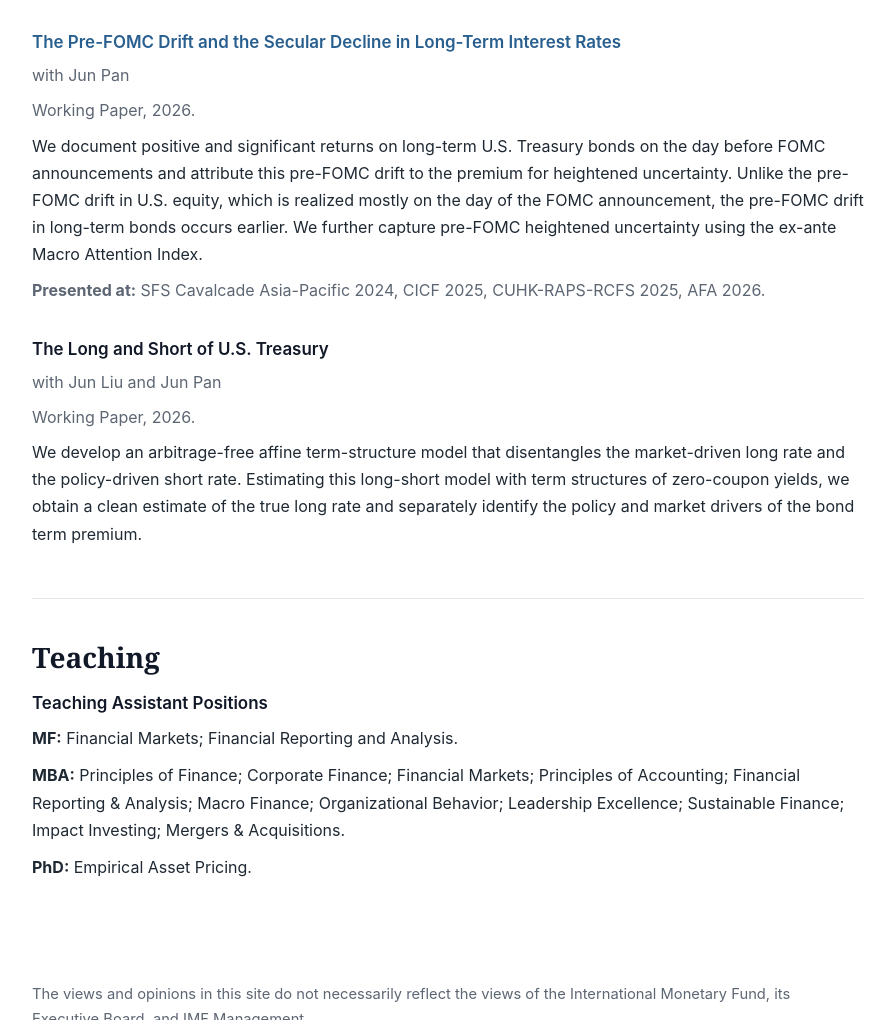
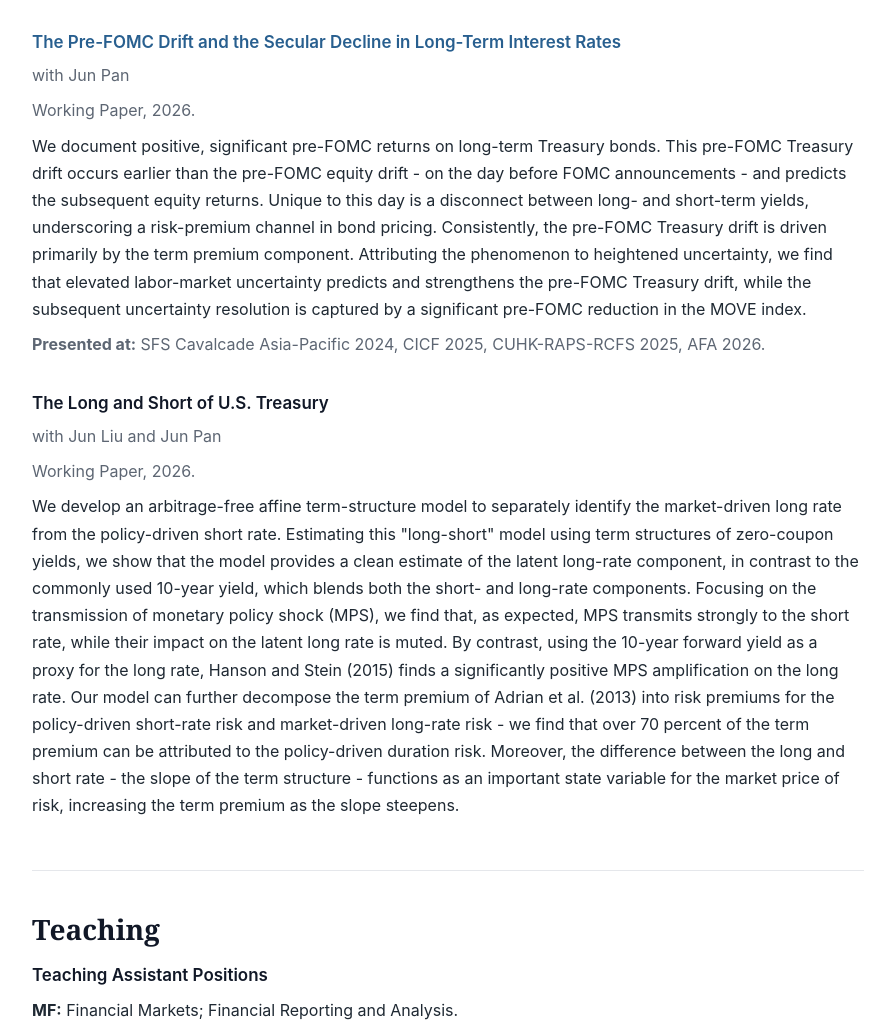
Before and after one commit to alexispq/QingPeng.github.io, a plain HTML site: page index.html in a window 1280 px wide. Shown: the part 1343-2363 px from the top of the page, without its empty margins (192-1087 px from the left). Drawn offline with Linux system fonts and the light colour scheme.

Commit message:
Update working paper abstracts

```diff
--- a/index.html
+++ b/index.html
@@ -116,11 +116,15 @@
           <p class="authors">with Jun Pan</p>
           <p class="venue">Working Paper, 2026.</p>
           <p class="abstract">
-            We document positive and significant returns on long-term U.S. Treasury bonds on the day
-            before FOMC announcements and attribute this pre-FOMC drift to the premium for heightened
-            uncertainty. Unlike the pre-FOMC drift in U.S. equity, which is realized mostly on the day
-            of the FOMC announcement, the pre-FOMC drift in long-term bonds occurs earlier. We further
-            capture pre-FOMC heightened uncertainty using the ex-ante Macro Attention Index.
+            We document positive, significant pre-FOMC returns on long-term Treasury bonds. This
+            pre-FOMC Treasury drift occurs earlier than the pre-FOMC equity drift - on the day before
+            FOMC announcements - and predicts the subsequent equity returns. Unique to this day is a
+            disconnect between long- and short-term yields, underscoring a risk-premium channel in bond
+            pricing. Consistently, the pre-FOMC Treasury drift is driven primarily by the term premium
+            component. Attributing the phenomenon to heightened uncertainty, we find that elevated
+            labor-market uncertainty predicts and strengthens the pre-FOMC Treasury drift, while the
+            subsequent uncertainty resolution is captured by a significant pre-FOMC reduction in the
+            MOVE index.
           </p>
           <p class="presentations">
             <strong>Presented at:</strong> SFS Cavalcade Asia-Pacific 2024, CICF 2025,
@@ -133,10 +137,20 @@
           <p class="authors">with Jun Liu and Jun Pan</p>
           <p class="venue">Working Paper, 2026.</p>
           <p class="abstract">
-            We develop an arbitrage-free affine term-structure model that disentangles the market-driven
-            long rate and the policy-driven short rate. Estimating this long-short model with term
-            structures of zero-coupon yields, we obtain a clean estimate of the true long rate and
-            separately identify the policy and market drivers of the bond term premium.
+            We develop an arbitrage-free affine term-structure model to separately identify the
+            market-driven long rate from the policy-driven short rate. Estimating this "long-short"
+            model using term structures of zero-coupon yields, we show that the model provides a clean
+            estimate of the latent long-rate component, in contrast to the commonly used 10-year yield,
+            which blends both the short- and long-rate components. Focusing on the transmission of
+            monetary policy shock (MPS), we find that, as expected, MPS transmits strongly to the short
+            rate, while their impact on the latent long rate is muted. By contrast, using the 10-year
+            forward yield as a proxy for the long rate, Hanson and Stein (2015) finds a significantly
+            positive MPS amplification on the long rate. Our model can further decompose the term premium
+            of Adrian et al. (2013) into risk premiums for the policy-driven short-rate risk and
+            market-driven long-rate risk - we find that over 70 percent of the term premium can be
+            attributed to the policy-driven duration risk. Moreover, the difference between the long and
+            short rate - the slope of the term structure - functions as an important state variable for
+            the market price of risk, increasing the term premium as the slope steepens.
           </p>
         </article>
       </section>
```
